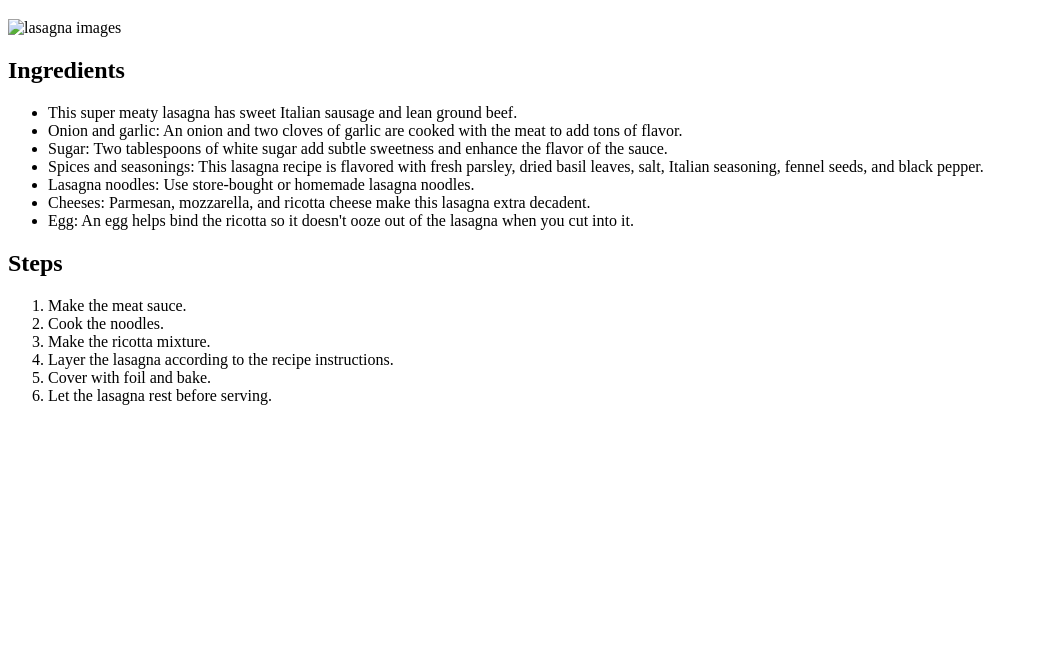
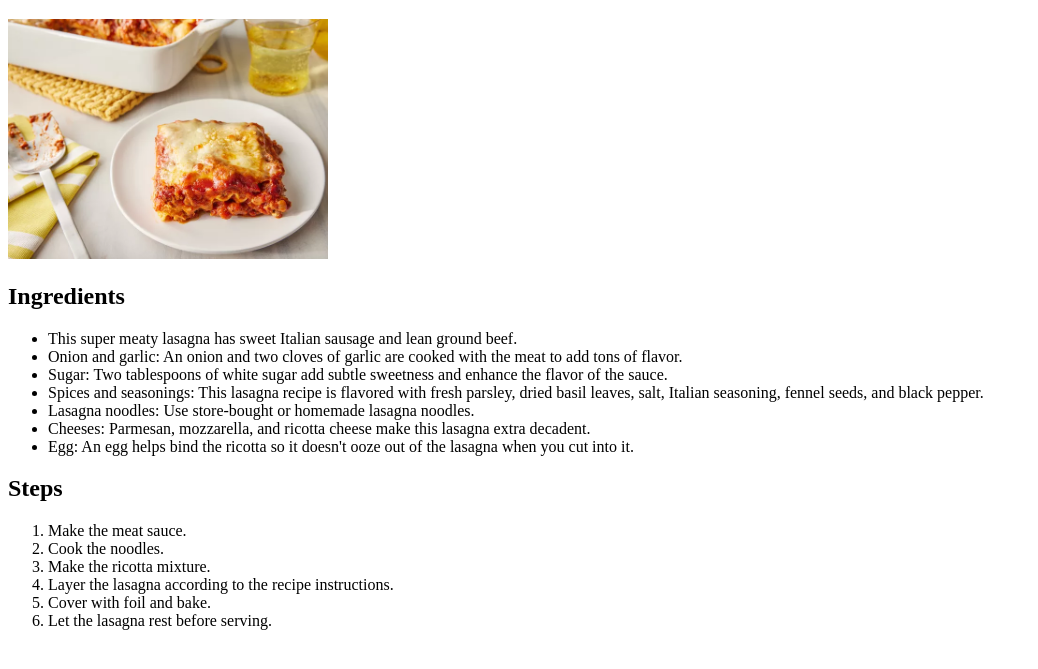
Before and after one commit to skalecube/odin-recipes, a plain HTML site: page recipes/lasagna.html in a window 1280 px wide. Shown: the part 61-730 px from the top of the page, without its empty margins (0-1038 px from the left). Drawn offline with Linux system fonts and the light colour scheme.

Commit message:
fix the lasagna image

```diff
--- a/recipes/lasagna.html
+++ b/recipes/lasagna.html
@@ -7,7 +7,7 @@
 </head>
 <body>
 <h1>Lasagna</h1>
-<img href="../images/lasagna.webp" width="320" alt="lasagna images">
+<img src="../images/lasagna.webp" width="320" alt="lasagna images">
 <h2>Ingredients</h2>
     <ul>
     <li>This super meaty lasagna has sweet Italian sausage and lean ground beef.</li>
```
